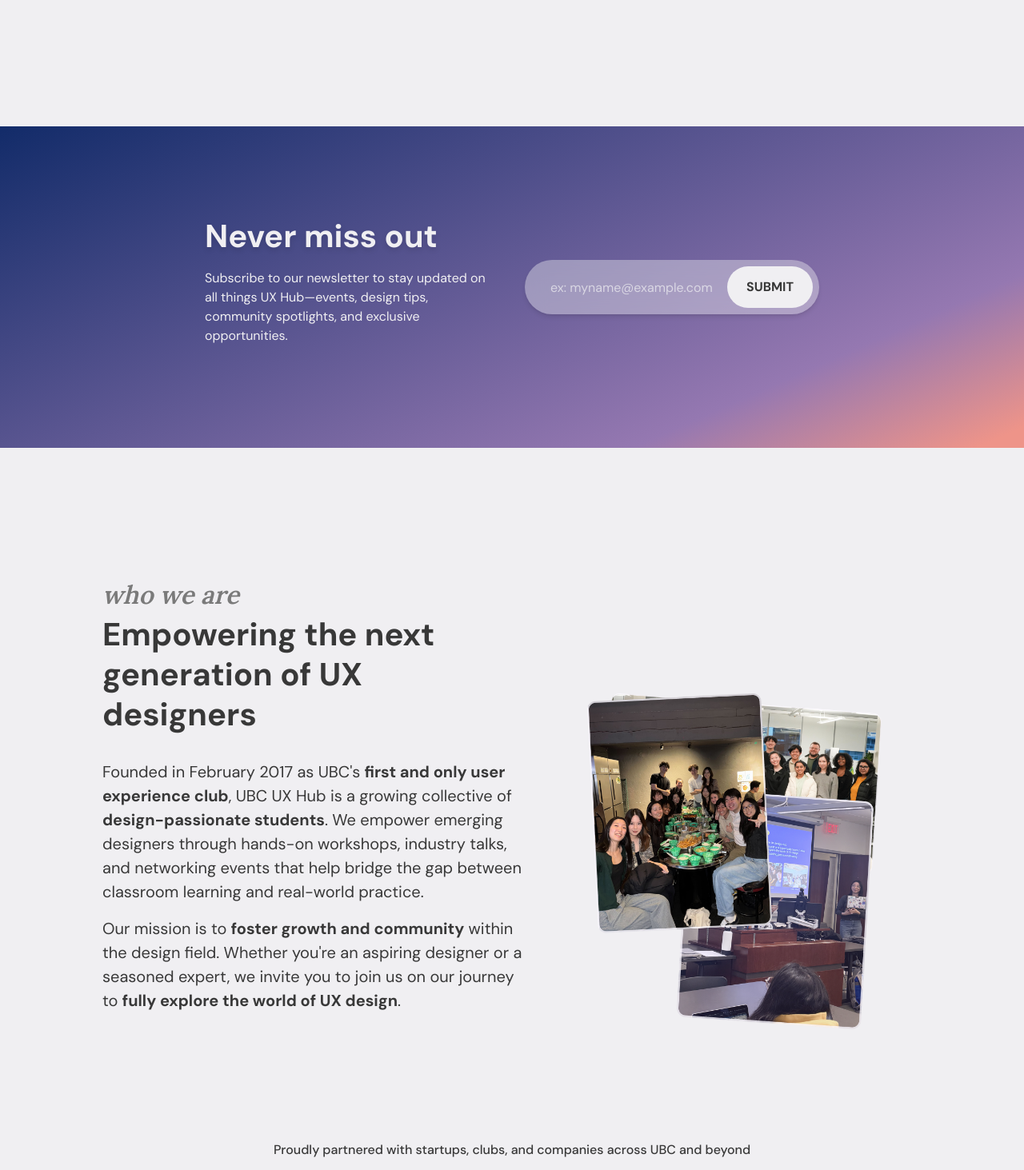
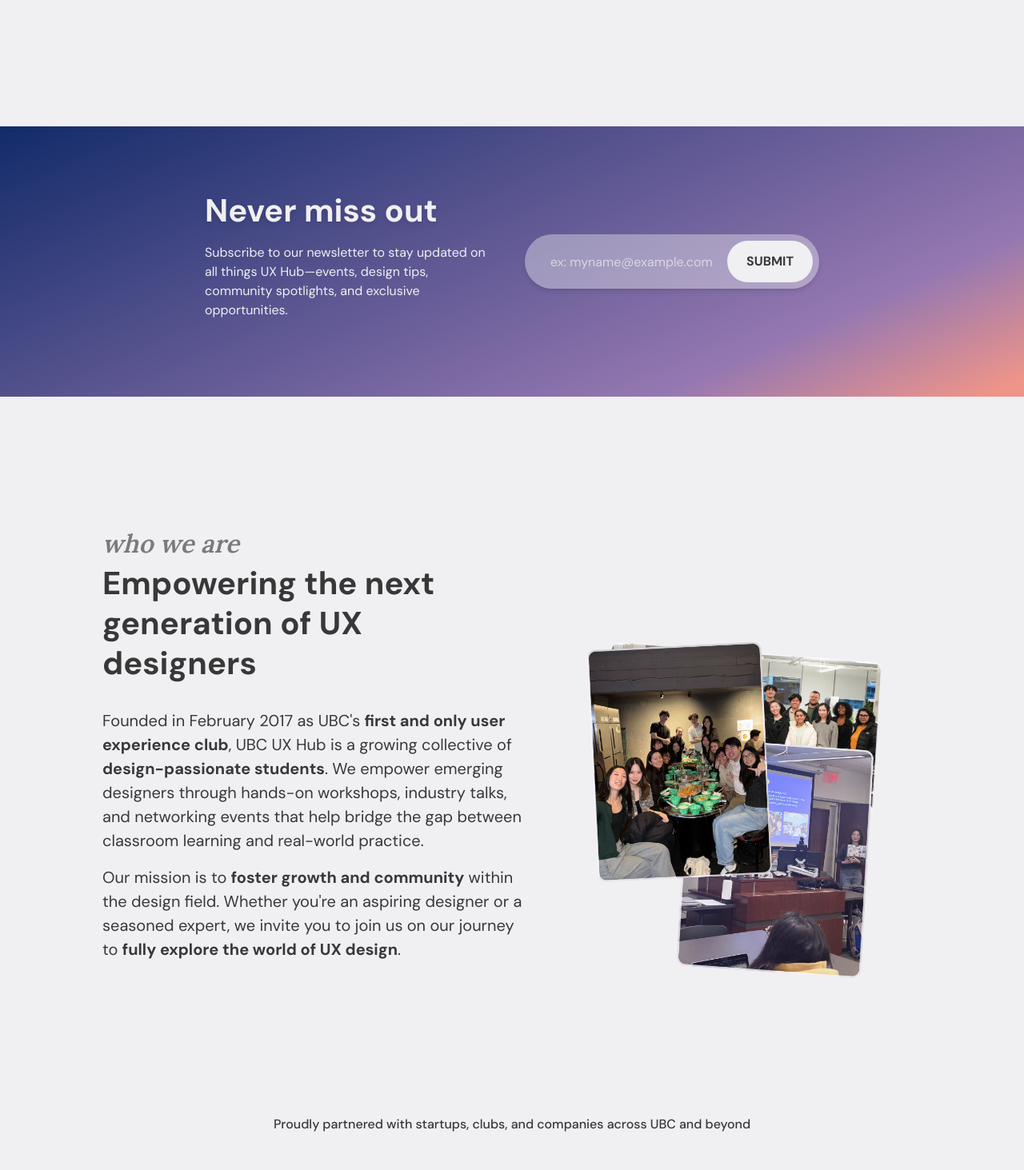
Before and after one commit to auroraxcheng/UXhub-website, a Next.js app: page / in a window 1280 px wide. Shown: the part 812-2275 px from the top of the page at 80% size. Built offline with nearby package versions, Linux system fonts and the light colour scheme.

Commit message:
fixed horizontal padding for sections and further fixed mailiniglist adjustabliity

```diff
--- a/src/home-page-sections/AboutUsSection.tsx
+++ b/src/home-page-sections/AboutUsSection.tsx
@@ -3,7 +3,7 @@
 
 function AboutUsSection() {
   return (
-    <div id="about-us" className="md:px-[10%] px-[5%]">
+    <div id="about-us" className="md:px-[10%] px-[5%] pb-8">
       <div className="flex flex-col lg:flex-row lg:items-center gap-8 lg:gap-12">
         {/* Left text section */}
         <div className="flex-1 flex flex-col">
--- a/src/home-page-sections/EventsSection.tsx
+++ b/src/home-page-sections/EventsSection.tsx
@@ -43,7 +43,7 @@
   );
 
   return (
-    <div id="events" className="px-[5%] md:px-[10%] xl:px-[20%]">
+    <div id="events" className="px-[5%] md:px-[20%]">
       <div className="mb-8">
         <p className="mb-0 text-gray font-serif italic font-semibold text-[32px]">
           events
--- a/src/home-page-sections/MailingListSection.tsx
+++ b/src/home-page-sections/MailingListSection.tsx
@@ -30,7 +30,7 @@
         "bg-[linear-gradient(156deg,#102A68_-1.32%,#9578B1_77.58%,#EE9489_97.31%)]",
       ].join(" ")}
     >
-      <div className="px-[5%] md:px-[10%] xl:px-[20%] py-16 sm:py-20 md:py-24 lg:py-28">
+      <div className="px-[5%] md:px-[10%] xl:px-[20%] py-20">
         <div className="flex flex-col lg:flex-row items-center justify-center">
           {/* Text */}
           <div className="flex-shrink-0 text-center lg:pr-12 lg:text-left lg:max-w-[400px]">
```
